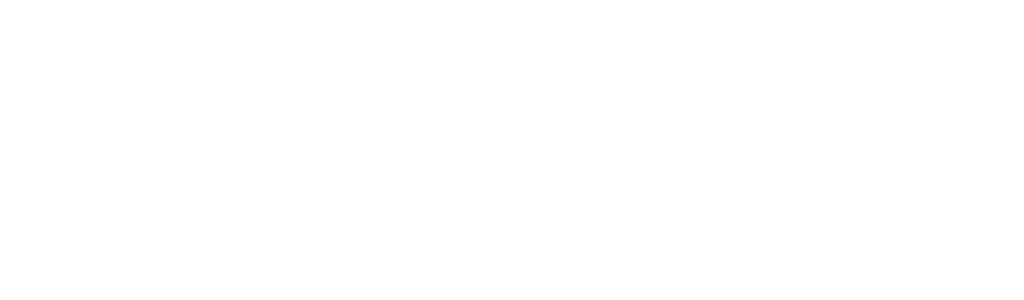
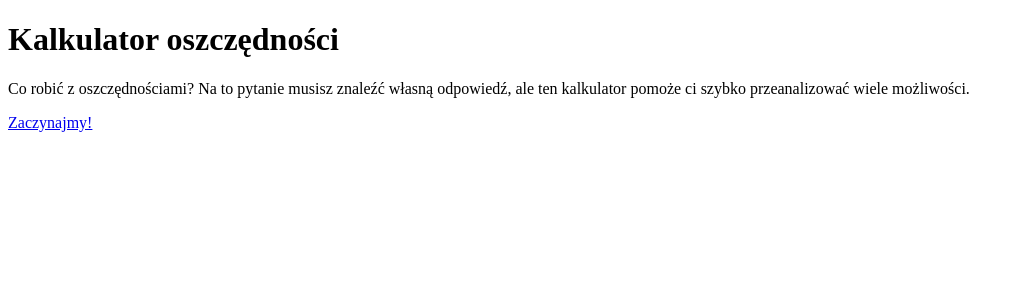
Before and after one commit to malyvsen/hypofin, a React (Vite) app in the folder frontend/: page / in a window 1280 px wide. Before the commit this address had no page. Shown: the top 300 px of the page, without its empty margins (0-1024 px from the left). Built offline with nearby package versions, Linux system fonts and the light colour scheme.

Commit message:
feature: add landing page

```diff
--- a/frontend/src/App.tsx
+++ b/frontend/src/App.tsx
@@ -3,6 +3,7 @@
 
 import SituationPage from "./SituationPage";
 import DeliberationPage from "./DeliberationPage";
+import LandingPage from "./LandingPage";
 
 function App() {
   const [currentSavings, setCurrentSavings] = useState<number | undefined>();
@@ -14,6 +15,7 @@
 
   return (
     <Routes>
+      <Route path="/" element={<LandingPage />} />
       <Route
         path="situation"
         element={
--- /dev/null
+++ b/frontend/src/LandingPage.tsx
@@ -0,0 +1,17 @@
+import { Link } from "react-router-dom";
+
+function LandingPage() {
+  return (
+    <div className="Page">
+      <h1>Kalkulator oszczędności</h1>
+      <p>
+        Co robić z oszczędnościami? Na to pytanie musisz znaleźć własną
+        odpowiedź, ale ten kalkulator pomoże ci szybko przeanalizować wiele
+        możliwości.
+      </p>
+      <Link to="/situation">Zaczynajmy!</Link>
+    </div>
+  );
+}
+
+export default LandingPage;
```
